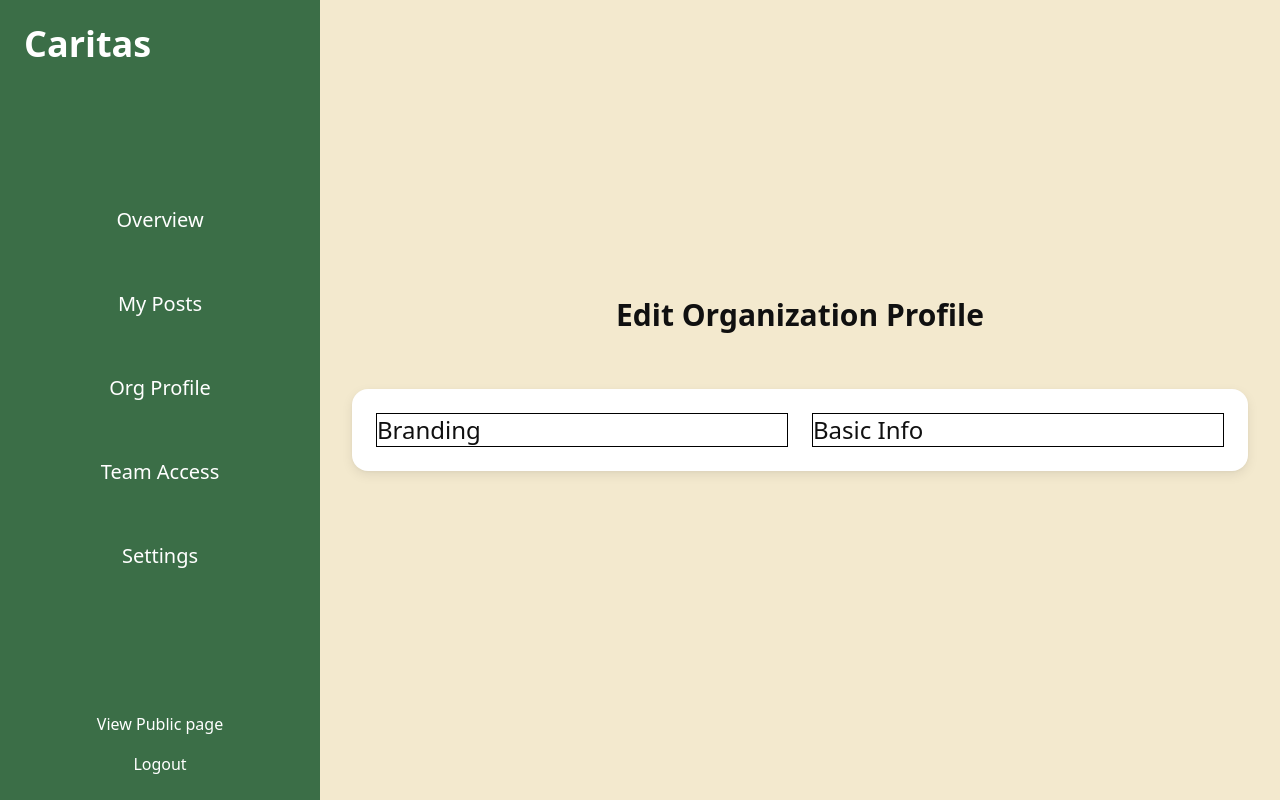
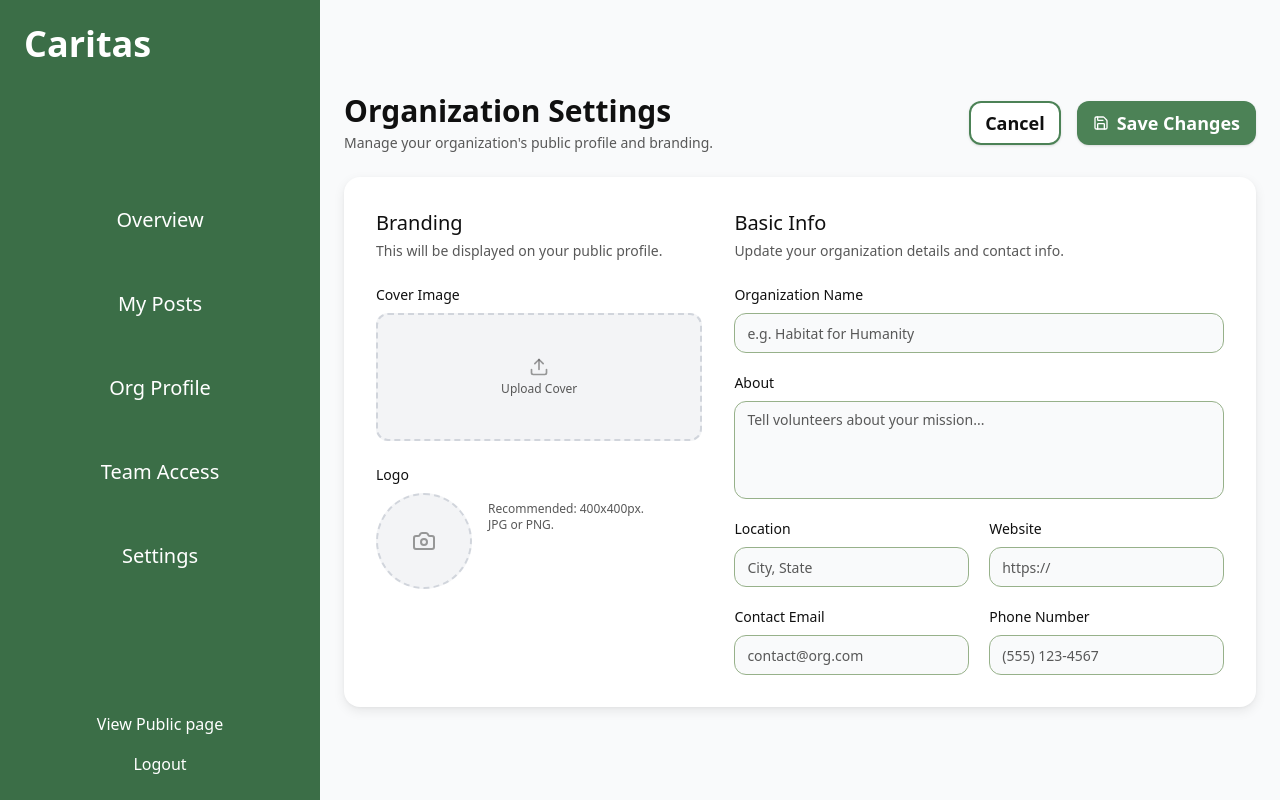
Before and after one commit to Yummypieisyummy/Caritas, a React (Vite) app in the folder frontend/: page /dashboard/profile in a window 1280 px wide. Built offline with nearby package versions, Linux system fonts and the light colour scheme; no server answers.

Commit message:
Create manage org pofile page + add additional variants and sizes to reusable components

```diff
--- a/frontend/src/components/layout/DashboardLayout.tsx
+++ b/frontend/src/components/layout/DashboardLayout.tsx
@@ -5,7 +5,7 @@ const DashboardLayout = () => {
   return (
     <>
       <DashboradSidebar />
-      <main className="ml-80 bg-nav-bg">
+      <main className="ml-80 bg-gray-50">
         <Outlet /> {/* Render children pages with nav*/}
       </main>
     </>
--- a/frontend/src/components/ui/Button.tsx
+++ b/frontend/src/components/ui/Button.tsx
@@ -42,13 +42,13 @@ const Button = (props: ButtonProps) => {
   const getSizes = (variant: ButtonVariant, size: ButtonSize) => {
     if (variant === 'textOnly') return 'px-1 py-0';
 
-    const sizesMap = {
+    const sizes = {
       sm: 'px-3 py-2 text-sm font-medium',
       md: 'px-4 py-2 text-lg font-semibold',
       lg: 'px-6 py-2.5 text-xl font-semibold',
     };
 
-    return sizesMap[size];
+    return sizes[size];
   };
 
   const variant = props.variant || 'primary';
--- a/frontend/src/components/ui/Input.tsx
+++ b/frontend/src/components/ui/Input.tsx
@@ -1,9 +1,14 @@
-import { InputHTMLAttributes, Ref } from 'react';
+import { InputHTMLAttributes } from 'react';
 
 type InputVariant = 'primary' | 'secondary';
+type InputSize = 'sm' | 'md';
 
-interface InputProps extends InputHTMLAttributes<HTMLInputElement> {
-  variant?: InputVariant;
+interface InputProps extends Omit<
+  InputHTMLAttributes<HTMLInputElement>,
+  'size'
+> {
+  variant?: InputVariant; // Default primary
+  size?: InputSize; // Default medium
   label?: string;
   id: string;
   error?: string;
@@ -11,29 +16,44 @@ interface InputProps extends InputHTMLAttributes<HTMLInputElement> {
 }
 
 const Input = (props: InputProps) => {
-  const { label, error, id, className = '', ...rest } = props;
+  const {
+    label,
+    error,
+    id,
+    className = '',
+    size = 'md',
+    variant = 'primary',
+    ...rest
+  } = props;
 
-  const baseStyles = 'bg-white outline-none transition-all duration-200';
+  const baseStyles =
+    'outline-none transition-all duration-200 placeholder:text-text-muted';
 
   const variants = {
     primary:
-      'border-2 border-nav-stroke rounded-2xl px-4 py-2.5 w-full transition-all duration-200 focus:border-accent-green focus:shadow-sm placeholder:text-text-muted placeholder:text-sm hover:border-filter-stroke',
+      'border-2 bg-white border-nav-stroke rounded-2xl placeholder:text-sm hover:border-filter-stroke focus:border-accent-green focus:shadow-sm',
     secondary:
-      'border border-filter-stroke px-3 py-2 rounded-xl bg-white focus:outline-none focus:border-accent-green placeholder:text-text-muted h-10',
+      'border border-filter-stroke bg-gray-50 rounded-xl h-10 hover:border-accent-green/50 focus:border-accent-green focus:ring-2 focus:ring-accent-green/10',
   };
 
-  const variant = props.variant || 'primary';
+  const sizes = {
+    sm: 'px-3 py-2 placeholder:text-sm',
+    md: 'px-4 py-2.5',
+  };
 
   return (
     <div className={`w-full flex flex-col ${label ? 'gap-2' : ''}`}>
       {label && (
-        <label htmlFor={id} className="font-medium">
+        <label
+          htmlFor={id}
+          className={`font-medium ${size === 'sm' ? 'text-sm' : ''}`}
+        >
           {label}
         </label>
       )}
       <input
         id={id}
-        className={`${baseStyles} ${variants[variant]} ${className}`}
+        className={`${baseStyles} ${variants[variant]} ${sizes[size]} ${className} ${size === 'sm' ? 'text-sm' : ''}`}
         {...rest}
       />
       {error && <span className="text-sm text-red-500 mt-1">{error}</span>}
--- a/frontend/src/components/ui/Select.tsx
+++ b/frontend/src/components/ui/Select.tsx
@@ -1,19 +1,33 @@
 import { SelectHTMLAttributes } from 'react';
 
+type SelectVariant = 'primary' | 'gray';
+
 interface SelectProps extends SelectHTMLAttributes<HTMLSelectElement> {
+  variant?: SelectVariant;
   label?: string;
   options: string[];
   className?: string;
 }
 
 const Select = (props: SelectProps) => {
-  const { label, options, className = '', ...rest } = props;
+  const {
+    variant = 'primary',
+    label,
+    options,
+    className = '',
+    ...rest
+  } = props;
+
+  const variants = {
+    primary: 'bg-white',
+    gray: 'bg-gray-50',
+  };
 
   return (
     <label className={`w-full ${label ? 'flex flex-col gap-2' : ''}`}>
       {label && <span className="font-semibold">{label}</span>}
       <select
-        className={`border border-filter-stroke px-3 py-2 rounded-xl bg-white focus:outline-none focus:border-accent-green placeholder:text-text-muted text-text-muted h-10 ${className}`}
+        className={`${variants[variant]} border border-filter-stroke px-3 py-2 rounded-xl focus:outline-none hover:border-accent-green/50 focus:border-accent-green focus:ring-2 focus:ring-accent-green/10 placeholder:text-text-muted text-text-muted h-10 transition-all duration-200 ${className}`}
         {...rest}
       >
         {options.map((opt) => (
--- a/frontend/src/pages/CreatePostPage.tsx
+++ b/frontend/src/pages/CreatePostPage.tsx
@@ -87,7 +87,7 @@ const CreatePostPage = () => {
   };
 
   return (
-    <main className="min-h-screen w-full flex flex-col items-center p-6 bg-nav-bg">
+    <main className="min-h-screen w-full flex flex-col items-center p-6">
       <section className="w-full max-w-4xl bg-white rounded-2xl p-8 my-8 shadow-card-shadow hover:shadow-card-hover transition-shadow duration-300 ease-in-out">
         <h2 className="font-semibold text-2xl mb-6">Create New Post</h2>
 
--- a/frontend/src/pages/ManageOrgProfilePage.tsx
+++ b/frontend/src/pages/ManageOrgProfilePage.tsx
@@ -1,16 +1,144 @@
+import { Save, Camera, Upload } from 'lucide-react';
+import Button from '../components/ui/Button';
+import Input from '../components/ui/Input';
+
 const ManageOrgProfilePage = () => {
   return (
-    <main className="min-h-screen w-full flex p-6 flex-col justify-center items-center">
-      <h1 className="font-semibold text-3xl mb-6">Edit Organization Profile</h1>
-      <section className="grid grid-cols-2 gap-6 w-full max-w-4xl bg-white rounded-2xl my-8 p-6 shadow-card-shadow hover:shadow-card-hover transition-shadow duration-300 ease-in-out">
-        <div className="border border-black">
-          <h2 className="font-medium text-2xl">Branding</h2>
+    <main className="min-h-screen w-full flex p-6 flex-col items-center justify-center">
+      {/* Header */}
+      <div className="w-full max-w-5xl flex items-center justify-between gap-4 mb-6">
+        <div>
+          <h1 className="text-3xl font-semibold">Organization Settings</h1>
+          <p className="mt-1 text-sm text-text-muted">
+            Manage your organization's public profile and branding.
+          </p>
         </div>
 
-        <div className="border border-black">
-          <h2 className="font-medium text-2xl">Basic Info</h2>
+        <div className="flex gap-4">
+          <Button variant="secondary">Cancel</Button>
+          <Button variant="primary">
+            <Save size={16} className="w-4 h-4 mr-2" />
+            Save Changes
+          </Button>
         </div>
-      </section>
+      </div>
+
+      {/* Main Content Card */}
+      <div className="grid grid-cols-[0.8fr_1.2fr] gap-8 w-full max-w-5xl bg-white rounded-2xl p-8 shadow-card-shadow hover:shadow-card-hover">
+        {/* left column - Branding */}
+        <section className="space-y-6">
+          <div>
+            <h2 className="font-medium text-xl">Branding</h2>
+            <p className="text-sm text-text-muted mt-1">
+              This will be displayed on your public profile.
+            </p>
+          </div>
+
+          {/* Cover Image Upload */}
+          <div className="flex flex-col gap-2 mb-6">
+            <label className="text-sm font-medium">Cover Image</label>
+            <div className="relative w-full h-32 bg-gray-100 rounded-xl border-2 border-dashed border-gray-300 hover:border-accent-green transition-colors flex flex-col items-center justify-center cursor-pointer group">
+              <Upload
+                className="text-text-muted/60 group-hover:text-accent-green mb-1"
+                size={20}
+              />
+              <span className="text-xs text-text-muted font-medium">
+                Upload Cover
+              </span>
+              <input
+                type="file"
+                className="absolute inset-0 opacity-0 cursor-pointer"
+              />
+            </div>
+          </div>
+
+          {/* Logo Upload */}
+          <div className="flex flex-col gap-2">
+            <label className="block text-sm font-medium">Logo</label>
+            <div className="flex items-start gap-4">
+              <div className="relative h-24 w-24 bg-gray-100 rounded-full border-2 border-dashed border-gray-300 hover:border-accent-green transition-colors flex items-center justify-center cursor-pointer group shrink-0">
+                <Camera
+                  className="text-text-muted/60 group-hover:text-accent-green"
+                  size={24}
+                />
+                <input
+                  type="file"
+                  className="absolute inset-0 opacity-0 cursor-pointer"
+                />
+              </div>
+              <p className="text-xs text-text-muted mt-2">
+                Recommended: 400x400px.
+                <br />
+                JPG or PNG.
+              </p>
+            </div>
+          </div>
+        </section>
+
+        {/* right column - Basic Info Form */}
+        <section className="space-y-6">
+          <div>
+            <h2 className="font-medium text-xl">Basic Info</h2>
+            <p className="text-sm text-text-muted mt-1">
+              Update your organization details and contact info.
+            </p>
+          </div>
+
+          <form className="space-y-5">
+            <Input
+              id="orgName"
+              label="Organization Name"
+              placeholder="e.g. Habitat for Humanity"
+              size="sm"
+              variant="secondary"
+            />
+            <div className="w-full flex flex-col gap-2">
+              <label htmlFor="about" className="text-sm font-medium">
+                About
+              </label>
+              <textarea
+                id="about"
+                rows={4}
+                className="bg-gray-50 outline-none transition-all duration-200 placeholder:text-text-muted border border-filter-stroke rounded-xl hover:border-accent-green/50 focus:border-accent-green focus:ring-2 focus:ring-accent-green/10 px-3 py-2 placeholder:text-sm text-sm resize-none"
+                placeholder="Tell volunteers about your mission..."
+              />
+            </div>
+            {/* Grid for smaller inputs */}
+            <div className="grid grid-cols-2 gap-5">
+              <Input
+                id="location"
+                placeholder="City, State"
+                label="Location"
+                size="sm"
+                variant="secondary"
+              />
+              <Input
+                id="website"
+                placeholder="https://"
+                label="Website"
+                size="sm"
+                variant="secondary"
+              />
+              <Input
+                id="email"
+                type="email"
+                placeholder="contact@org.com"
+                label="Contact Email"
+                size="sm"
+                variant="secondary"
+              />
+              <Input
+                id="phone"
+                type="tel"
+                placeholder="(555) 123-4567"
+                label="Phone Number"
+                size="sm"
+                variant="secondary"
+              />
+            </div>
+          </form>
+        </section>
+      </div>
     </main>
   );
 };
--- a/frontend/src/pages/ManagePostsPage.tsx
+++ b/frontend/src/pages/ManagePostsPage.tsx
@@ -59,8 +59,14 @@ const ManagePostsPage = () => {
 
         <div className="flex gap-6 mb-6 justify-between items-center">
           <div className="flex gap-2">
-            <Select options={['All', 'Past-week', 'Past-month']} />
-            <Select options={['Filter', 'Most recent', 'Oldest']} />
+            <Select
+              options={['All', 'Past-week', 'Past-month']}
+              variant="gray"
+            />
+            <Select
+              options={['Filter', 'Most recent', 'Oldest']}
+              variant="gray"
+            />
           </div>
 
           <div className="relative w-80">
```
Also changed, not shown: frontend/src/components/layout/Navbar.tsx (+12 -8 lines).
